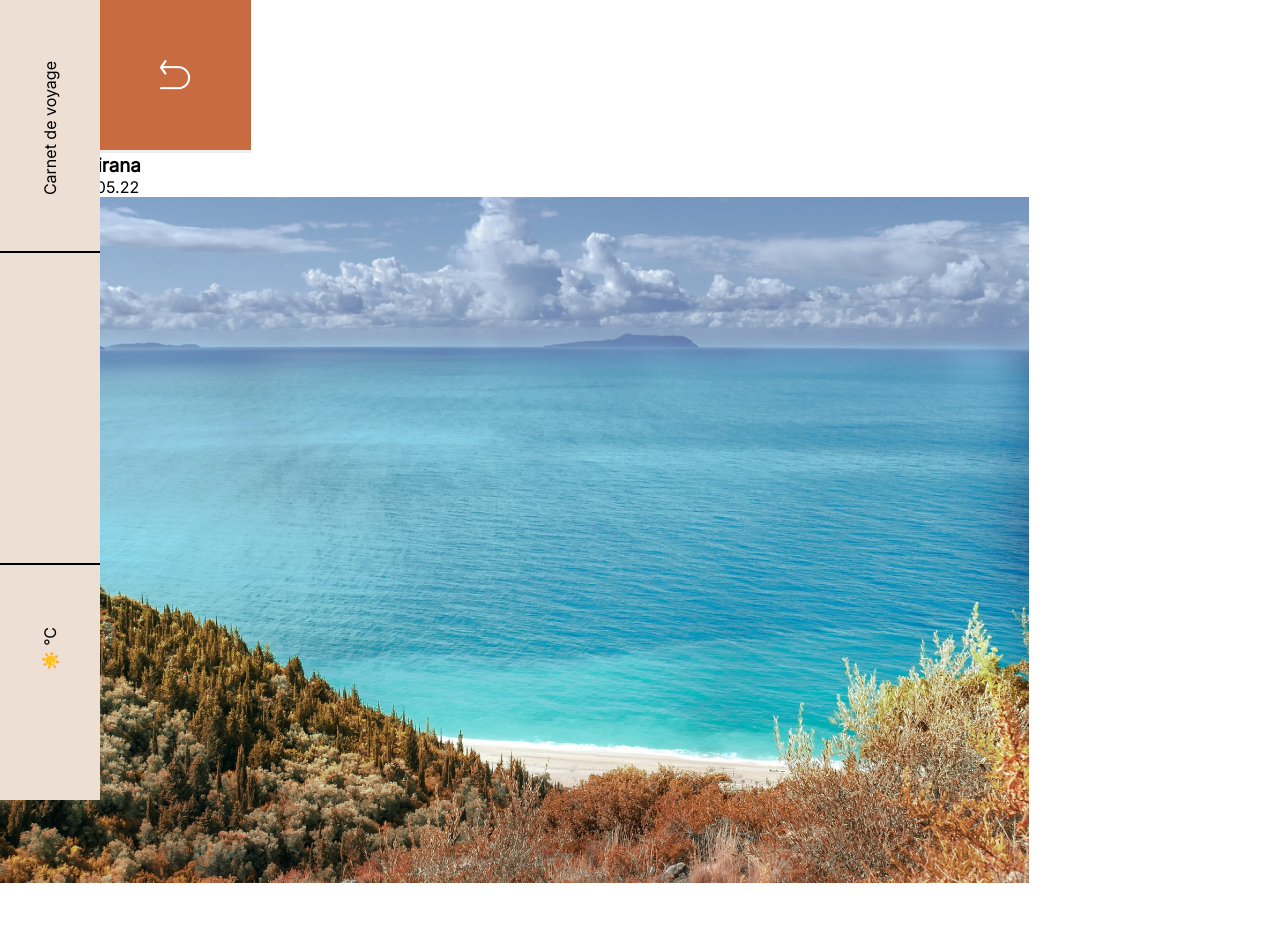
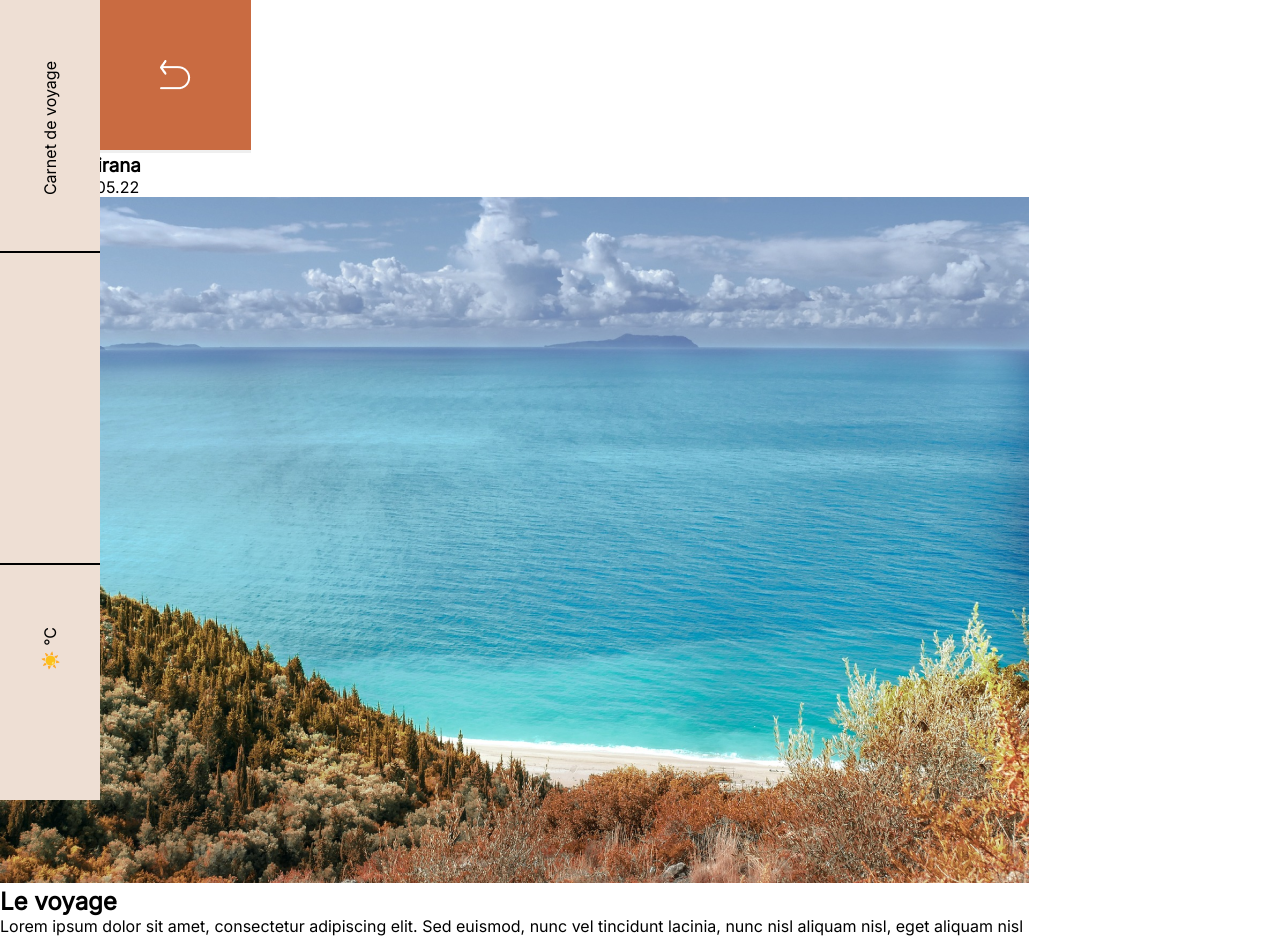
Before and after one commit to KatiaZd/Angular-BlogVoyage, an Angular app: page /articles/1 in a window 1280 px wide. Shown: the top 938 px of the page. Built offline with nearby package versions, Linux system fonts and the light colour scheme; no server answers.

Commit message:
feat : affichage du composant resumArticle dans la page Article

```diff
--- a/src/app/components/resum-article/resum-article.component.html
+++ b/src/app/components/resum-article/resum-article.component.html
@@ -1 +1,8 @@
-<p>resum-article works!</p>
+<section>
+
+    <h2>Le voyage</h2>
+    <p> {{ resumText}}</p>
+
+
+
+</section>
--- a/src/app/components/resum-article/resum-article.component.ts
+++ b/src/app/components/resum-article/resum-article.component.ts
@@ -1,4 +1,4 @@
-import { Component } from '@angular/core';
+import { Component, Input } from '@angular/core';
 
 @Component({
   selector: 'app-resum-article',
@@ -7,4 +7,6 @@ import { Component } from '@angular/core';
 })
 export class ResumArticleComponent {
 
+  @Input() resumText!: string;
+
 }
--- a/src/app/pages/articles-page/articles-page.component.html
+++ b/src/app/pages/articles-page/articles-page.component.html
@@ -8,9 +8,14 @@
         [dataStartDate]="articleInfo!.startDate"
         [dataEndDate]="articleInfo!.endDate"
         [dataMainImage]="articleInfo!.mainImage"
-
-
     ></app-img-article>
 
+    <app-resum-article
+        [resumText]="articleInfo!.text"
+    ></app-resum-article>
+
+    <app-avis-article
+
+    ></app-avis-article>
 
 </section>
```
